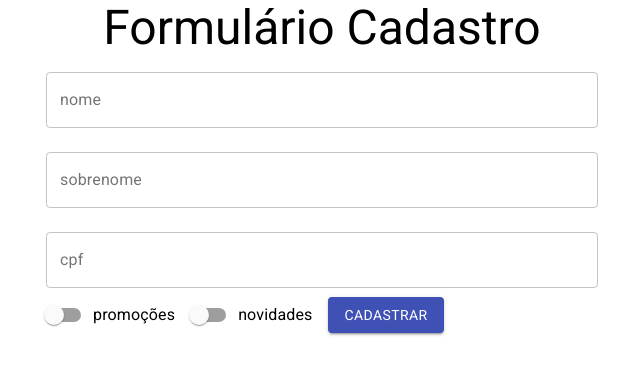
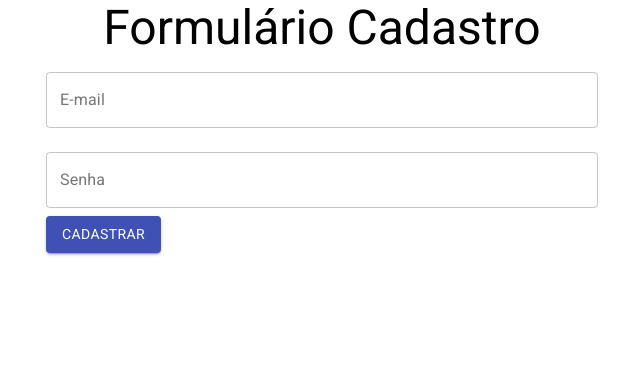
Before and after one commit to filipperogerio/react.cadastro, a React (Create React App) app: page / in a window 1280 px wide. Shown: the top 374 px of the page, without its empty margins (318-958 px from the left). Built offline with nearby package versions, Linux system fonts and the light colour scheme.

Commit message:
add formulários de entrega, dados pessoas e usuario. Troca de formuálário

```diff
--- /dev/null
+++ b/src/components/FormularioCadastro/DadosEntrega.jsx
@@ -0,0 +1,50 @@
+import { TextField, Button } from '@material-ui/core'
+import React from 'react'
+
+function DadosEntrega () {
+  return (
+    <form>
+      <TextField
+        id='cep'
+        label='CEP'
+        type='number'
+        variant='outlined'
+        margin='normal'
+      />
+      <TextField
+        id='endereco'
+        label='Enderço'
+        type='text'
+        variant='outlined'
+        margin='normal'
+        fullWidth
+      />
+      <TextField
+        id='numero'
+        label='Numero'
+        type='number'
+        variant='outlined'
+        margin='normal'
+      />
+      <TextField
+        id='estado'
+        label='Estado'
+        type='text'
+        variant='outlined'
+        margin='normal'
+      />
+      <TextField
+        id='cidade'
+        label='Cidade'
+        type='text'
+        variant='outlined'
+        margin='normal'
+      />
+      <Button type='submit' variant='contained' color='primary' fullWidth>
+        Finalizar Cadastro
+      </Button>
+    </form>
+  )
+}
+
+export default DadosEntrega
--- /dev/null
+++ b/src/components/FormularioCadastro/DadosPessoais.jsx
@@ -0,0 +1,96 @@
+import React, { useState } from 'react'
+import { Button, TextField, Switch, FormControlLabel } from '@material-ui/core'
+
+function DadosPessoais ({ aoEnviar, validarCpf }) {
+  const [nome, setNome] = useState('')
+  const [sobrenome, setSobrenome] = useState('')
+  const [cpf, setCpf] = useState('')
+  const [promocoes, setPromocoes] = useState(false)
+  const [novidades, setNovidades] = useState(false)
+  const [erros, setErros] = useState({ cpf: { valido: true, texto: '' } })
+
+  const handleForm = e => {
+    e.preventDefault()
+    aoEnviar({ nome, sobrenome, cpf, promocoes, novidades })
+  }
+
+  return (
+    <form onSubmit={handleForm}>
+      <TextField
+        id='nome'
+        type='text'
+        label='nome'
+        variant='outlined'
+        margin='normal'
+        fullWidth
+        onChange={e => {
+          setNome(e.target.value)
+        }}
+      />
+
+      <TextField
+        id='sobrenome'
+        type='text'
+        label='sobrenome'
+        variant='outlined'
+        margin='normal'
+        fullWidth
+        onChange={e => {
+          setSobrenome(e.target.value)
+        }}
+      />
+
+      <TextField
+        id='cpf'
+        type='text'
+        label='cpf'
+        variant='outlined'
+        margin='normal'
+        error={!erros.cpf.valido}
+        helperText={erros.cpf.texto}
+        fullWidth
+        onBlur={e => {
+          const estaValido = validarCpf(e.target.value)
+          setErros({ cpf: estaValido })
+        }}
+        onChange={e => {
+          setCpf(e.target.value)
+        }}
+      />
+
+      <FormControlLabel
+        label='promoções'
+        control={
+          <Switch
+            name='promocoes'
+            color='primary'
+            checked={promocoes}
+            onChange={e => {
+              setPromocoes(e.target.checked)
+            }}
+          />
+        }
+      />
+
+      <FormControlLabel
+        label='novidades'
+        control={
+          <Switch
+            name='novidades'
+            color='primary'
+            checked={novidades}
+            onChange={e => {
+              setNovidades(e.target.checked)
+            }}
+          />
+        }
+      />
+
+      <Button type='submit' variant='contained' color='primary'>
+        Cadastrar
+      </Button>
+    </form>
+  )
+}
+
+export default DadosPessoais
--- /dev/null
+++ b/src/components/FormularioCadastro/DadosUsuario.jsx
@@ -0,0 +1,34 @@
+import { Button, TextField } from '@material-ui/core'
+import React from 'react'
+
+function DadosUsuario ({ aoEnviar }) {
+  return (
+    <form
+      onSubmit={() => {
+        aoEnviar()
+      }}
+    >
+      <TextField
+        id='email'
+        label='E-mail'
+        type='email'
+        variant='outlined'
+        margin='normal'
+        fullWidth
+      />
+      <TextField
+        id='senha'
+        label='Senha'
+        type='password'
+        variant='outlined'
+        margin='normal'
+        fullWidth
+      />
+      <Button type='submit' variant='contained' color='primary'>
+        Cadastrar
+      </Button>
+    </form>
+  )
+}
+
+export default DadosUsuario
--- a/src/components/FormularioCadastro/FormularioCadastro.jsx
+++ b/src/components/FormularioCadastro/FormularioCadastro.jsx
@@ -1,96 +1,22 @@
 import React, { useState } from 'react'
-import { Button, TextField, Switch, FormControlLabel } from '@material-ui/core'
+import DadosEntrega from './DadosEntrega'
+import DadosPessoais from './DadosPessoais'
+import DadosUsuario from './DadosUsuario'
 
 function FormularioCadastro ({ aoEnviar, validarCpf }) {
-  const [nome, setNome] = useState('')
-  const [sobrenome, setSobrenome] = useState('')
-  const [cpf, setCpf] = useState('')
-  const [promocoes, setPromocoes] = useState(false)
-  const [novidades, setNovidades] = useState(false)
-  const [erros, setErros] = useState({ cpf: { valido: true, texto: '' } })
+  const [estadoAtual, setEstadoAtual] = useState(0)
 
-  const handleForm = e => {
-    e.preventDefault()
-    aoEnviar({ nome, sobrenome, cpf, promocoes, novidades })
+  const formularios = [
+    <DadosUsuario aoEnviar={proximo} />,
+    <DadosPessoais aoEnviar={proximo} validarCpf={validarCpf} />,
+    <DadosEntrega aoEnviar={aoEnviar} />
+  ]
+
+  function proximo () {
+    setEstadoAtual(estadoAtual + 1)
   }
 
-  return (
-    <form onSubmit={handleForm}>
-      <TextField
-        id='nome'
-        type='text'
-        label='nome'
-        variant='outlined'
-        margin='normal'
-        fullWidth
-        onChange={e => {
-          setNome(e.target.value)
-        }}
-      />
-
-      <TextField
-        id='sobrenome'
-        type='text'
-        label='sobrenome'
-        variant='outlined'
-        margin='normal'
-        fullWidth
-        onChange={e => {
-          setSobrenome(e.target.value)
-        }}
-      />
-
-      <TextField
-        id='cpf'
-        type='text'
-        label='cpf'
-        variant='outlined'
-        margin='normal'
-        error={!erros.cpf.valido}
-        helperText={erros.cpf.texto}
-        fullWidth
-        onBlur={e => {
-          const estaValido = validarCpf(e.target.value)
-          setErros({ cpf: estaValido })
-        }}
-        onChange={e => {
-          setCpf(e.target.value)
-        }}
-      />
-
-      <FormControlLabel
-        label='promoções'
-        control={
-          <Switch
-            name='promocoes'
-            color='primary'
-            checked={promocoes}
-            onChange={e => {
-              setPromocoes(e.target.checked)
-            }}
-          />
-        }
-      />
-
-      <FormControlLabel
-        label='novidades'
-        control={
-          <Switch
-            name='novidades'
-            color='primary'
-            checked={novidades}
-            onChange={e => {
-              setNovidades(e.target.checked)
-            }}
-          />
-        }
-      />
-
-      <Button type='submit' variant='contained' color='primary'>
-        Cadastrar
-      </Button>
-    </form>
-  )
+  return <>{formularios[estadoAtual]}</>
 }
 
 export default FormularioCadastro
```
